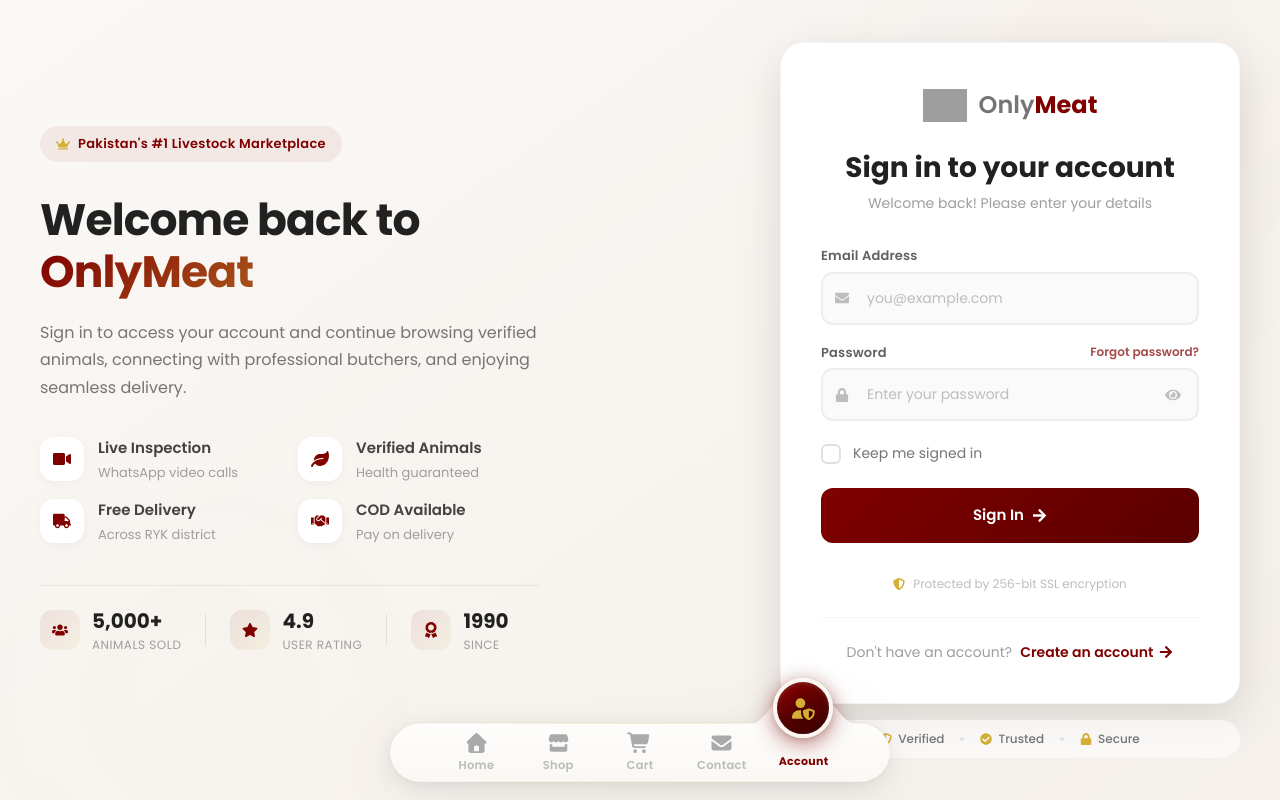
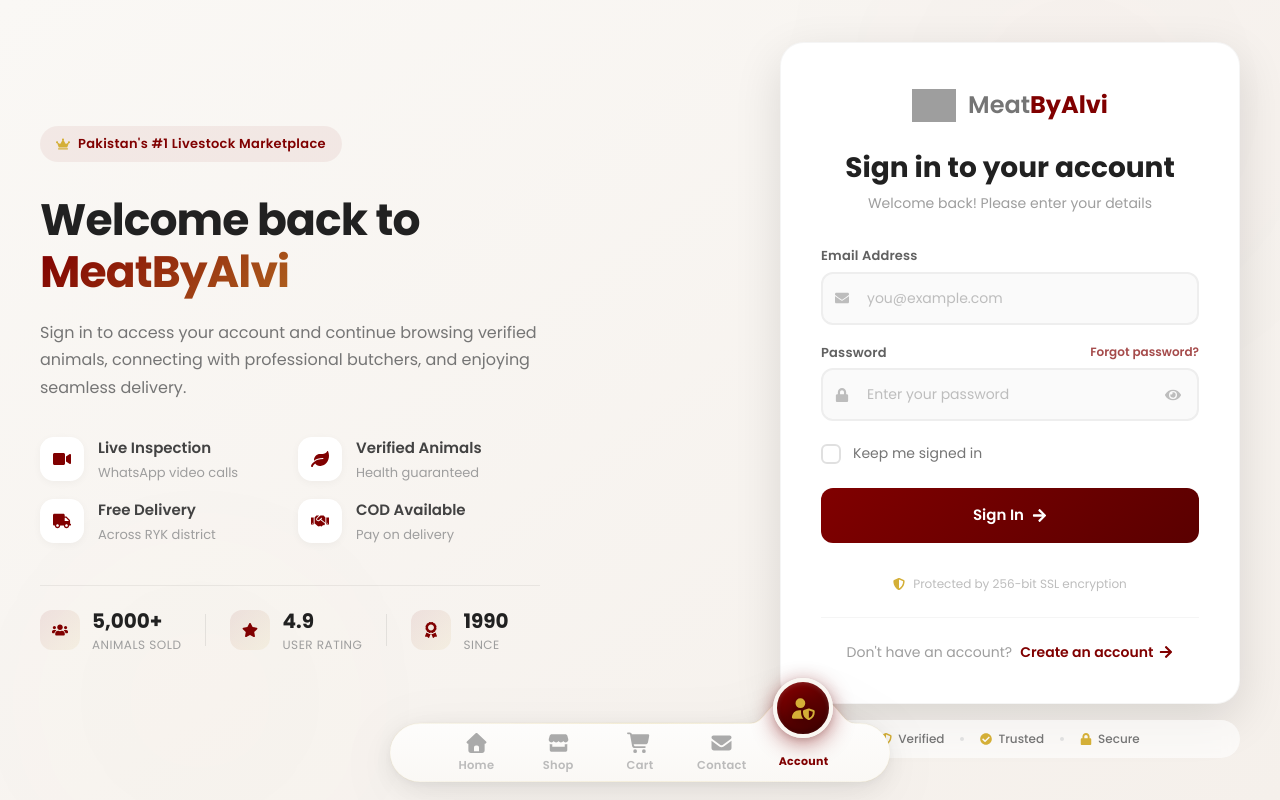
Before and after one commit to Alvi123787/Farm2Meat-Frontend, a React (Vite) app: page /login in a window 1280 px wide. Shown: the top 800 px of the page. Built offline with nearby package versions, Linux system fonts and the light colour scheme; grey boxes are pictures that could not be loaded; a web font is replaced by a local one.

Commit message:
update whole  commit

```diff
--- a/src/components/HomeHeader.jsx
+++ b/src/components/HomeHeader.jsx
@@ -123,7 +123,7 @@
     const messages = {
       manual: "On iPhone, tap Share → Add to Home Screen",
       dismissed: "You can install anytime from the menu",
-      accepted: "Installing OnlyMeat...",
+      accepted: "Installing MeatByAlvi...",
       installed: "Already installed on this device",
     };
     setInstallFeedback(messages[outcome] || "Install not available in this browser");
--- a/src/components/OrderExperienceModal.jsx
+++ b/src/components/OrderExperienceModal.jsx
@@ -489,7 +489,7 @@
         rating,
         message: extraMessage.trim(),
         name: customerName ? customerName.trim() : 'Customer',
-        email: email ? email.trim().toLowerCase() : 'no-email@onlymeat.com',
+        email: email ? email.trim().toLowerCase() : 'no-email@MeatByAlvi.com',
         userId: userId || undefined,
       })
       setSuccess(true)
--- a/src/pages/Contact.jsx
+++ b/src/pages/Contact.jsx
@@ -222,7 +222,7 @@
                   {/* Google Map */}
                   <div className="cp-map-container">
                     <iframe
-                      title="OnlyMeat Location"
+                      title="MeatByAlvi Location"
                       src="https://www.google.com/maps/embed?pb=!1m18!1m12!1m3!1d55676.27637825424!2d70.2895822!3d28.4209205!2m3!1f0!2f0!3f0!3m2!1i1024!2i768!4f13.1!3m3!1m2!1s0x39375d22992a57d5%3A0xf0e1eb8f8e1ec6c7!2sRahim%20Yar%20Khan%2C%20Punjab%2C%20Pakistan!5e0!3m2!1sen!2s!4v1700000000000!5m2!1sen!2s"
                       width="100%"
                       height="100%"
--- a/src/pages/ForgotPassword.jsx
+++ b/src/pages/ForgotPassword.jsx
@@ -85,7 +85,7 @@
             <div className="logo-visibility-wrapper" style={{ padding: '8px' }}>
               <img
                 src="https://res.cloudinary.com/dqclqmuhi/image/upload/v1775796488/Gemini_Generated_Image_1vibo61vibo61vib-removebg-preview_me9etj.png"
-                alt="OnlyMeat Logo"
+                alt="MeatByAlvi Logo"
                 style={{ width: '40px', height: '40px', objectFit: 'contain' }}
               />
             </div>
--- a/src/pages/Login.jsx
+++ b/src/pages/Login.jsx
@@ -153,7 +153,7 @@
 
             <h1 className="lg-hero-title">
               Welcome back to
-              <span className="lg-hero-title-accent"> OnlyMeat</span>
+              <span className="lg-hero-title-accent"> MeatByAlvi</span>
             </h1>
 
             <p className="lg-hero-desc">
@@ -200,7 +200,7 @@
                   alt="MeatByAlvi"
                   className="lg-brand-logo"
                 />
-                <span className="lg-brand-text">Only<span>Meat</span></span>
+                <span className="lg-brand-text">Meat<span>ByAlvi</span></span>
               </div>
 
               <h2 className="lg-title">Sign in to your account</h2>
--- a/src/pages/PrivacyPolicy.jsx
+++ b/src/pages/PrivacyPolicy.jsx
@@ -314,7 +314,7 @@
                     <FaShieldAlt className="pp-sidebar-commitment-icon" />
                     <div>
                       <strong>Our Commitment</strong>
-                      <p>OnlyMeat is committed to protecting your data with the highest standards of security and transparency.</p>
+                      <p>MeatByAlvi is committed to protecting your data with the highest standards of security and transparency.</p>
                     </div>
                   </div>
                 </aside>
@@ -327,7 +327,7 @@
                     <div className="pp-intro-icon">🔒</div>
                     <div className="pp-intro-text">
                       <p>
-                        <strong>OnlyMeat</strong> is committed to protecting your privacy.
+                        <strong>MeatByAlvi</strong> is committed to protecting your privacy.
                         This policy explains how we collect, use, and safeguard your personal
                         information when you use our website and services.
                       </p>
@@ -409,7 +409,7 @@
                             <FaCheckCircle className="pp-callout-icon" />
                             <span>
                               To exercise any of your rights, contact us via WhatsApp at
-                              {PHONE_DISPLAY} or email onlymeat@gmail.com. We will respond
+                              {PHONE_DISPLAY} or email MeatByAlvi@gmail.com. We will respond
                               within 7 business days.
                             </span>
                           </div>
@@ -439,7 +439,7 @@
                         <FaPhoneAlt />
                         <span>Call Us</span>
                       </a>
-                      <a href="mailto:onlymeat@gmail.com" className="pp-contact-link pp-contact-link--email">
+                      <a href="mailto:MeatByAlvi@gmail.com" className="pp-contact-link pp-contact-link--email">
                         <FaEnvelope />
                         <span>Email</span>
                       </a>
--- a/src/pages/ResetPassword.jsx
+++ b/src/pages/ResetPassword.jsx
@@ -68,7 +68,7 @@
                 style={{ width: '40px', height: '40px', objectFit: 'contain' }}
               />
             </div>
-            <span style={{ marginLeft: '14px', color: 'white' }}>OnlyMeat</span>
+            <span style={{ marginLeft: '14px', color: 'white' }}>MeatByAlvi</span>
           </div>
           <div className="auth-quote">
             <h2>Reset Password</h2>
--- a/src/pages/SendingEmail.jsx
+++ b/src/pages/SendingEmail.jsx
@@ -389,7 +389,7 @@
               className="f2m-form-control"
               value={senderName}
               onChange={(e) => setSenderName(e.target.value)}
-              placeholder="OnlyMeat"
+              placeholder="MeatByAlvi"
               disabled
             />
           </div>
--- a/src/pages/Signup.jsx
+++ b/src/pages/Signup.jsx
@@ -206,13 +206,13 @@
             </div>
 
             <h1 className="su-hero-title">
-              Join the most trusted
-              <span className="su-hero-title-accent"> livestock community</span>
+              Premium Halal Meat,
+              <span className="su-hero-title-accent"> Trusted & Fresh</span>
             </h1>
 
             <p className="su-hero-desc">
-              Create your account and get instant access to verified animals,
-              professional butchers, and seamless delivery across Rahim Yar Khan.
+              Join our community to access the finest quality meat, directly from farm to table,
+              with verified suppliers and express delivery across Rahim Yar Khan.
             </p>
 
             <div className="su-hero-features">
@@ -254,7 +254,7 @@
                   alt="MeatByAlvi"
                   className="su-brand-logo"
                 />
-                <span className="su-brand-text">Only<span>Meat</span></span>
+                <span className="su-brand-text">Meat<span>ByAlvi</span></span>
               </div>
 
               <h2 className="su-title">Create your account</h2>
--- a/src/pages/Terms.jsx
+++ b/src/pages/Terms.jsx
@@ -253,13 +253,13 @@
                     <div className="tp-intro-icon">📜</div>
                     <div className="tp-intro-text">
                       <p>
-                        Welcome to <strong>OnlyMeat</strong>. By using our website and services,
+                        Welcome to <strong>MeatByAlvi</strong>. By using our website and services,
                         you agree to the following terms and conditions. Please read them carefully
                         before proceeding with any transaction on our platform.
                       </p>
                       <p>
                         These terms apply to all users — buyers, sellers, and visitors —
-                        accessing <strong>onlymeat.com</strong> from Rahim Yar Khan and beyond.
+                        accessing <strong>meatbyalvi.com</strong> from Rahim Yar Khan and beyond.
                       </p>
                     </div>
                   </div>
@@ -310,7 +310,7 @@
                         <FaPhoneAlt />
                         <span>Call Us</span>
                       </a>
-                      <a href="mailto:onlymeat@gmail.com" className="tp-contact-link tp-contact-link--email">
+                      <a href="mailto:MeatByAlvi@gmail.com" className="tp-contact-link tp-contact-link--email">
                         <FaEnvelope />
                         <span>Email</span>
                       </a>
```
Also changed, not shown: src/pages/About.jsx (+5 -5 lines).
